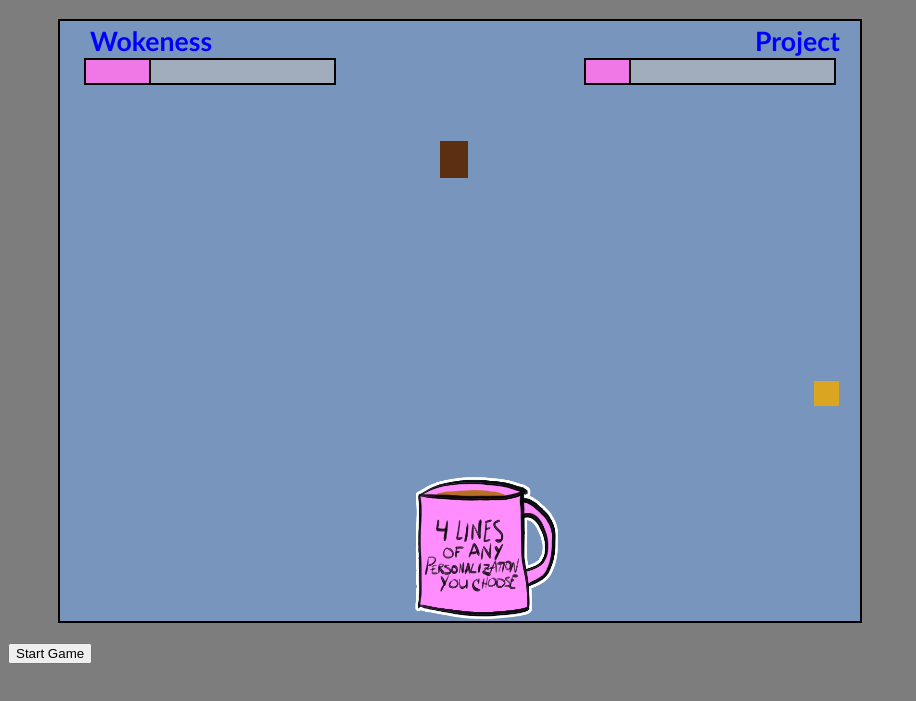
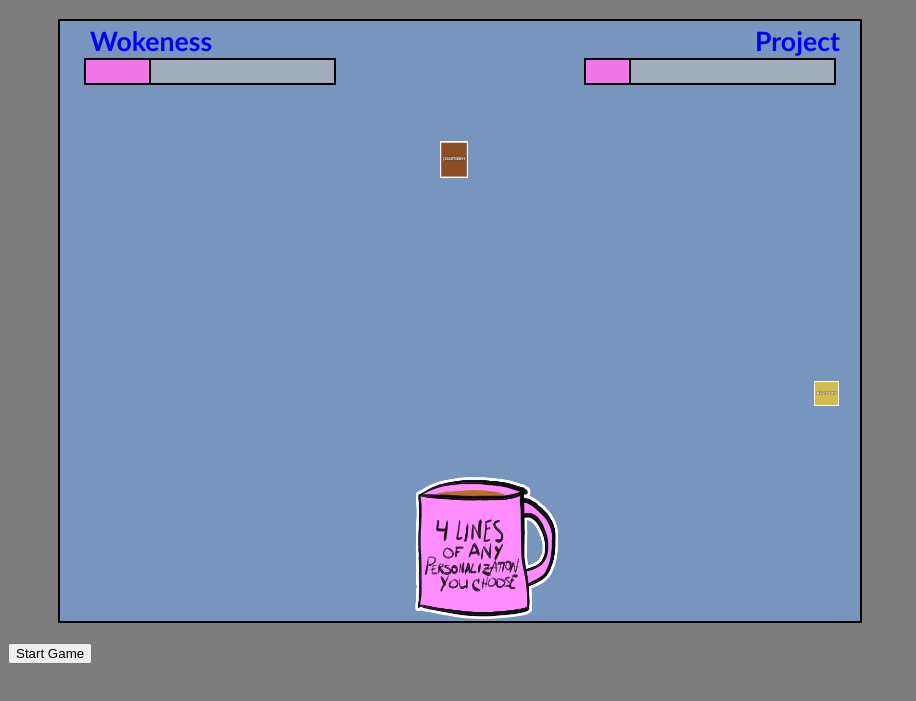
Before and after one commit to JetWolfv1/JetWolfv1-github.io, a plain HTML site: page index.html in a window 1280 px wide. Both pictures are taken after a click on the button "Start Game". Shown: the part 61-762 px from the top of the page, without its empty margins (0-916 px from the left). Drawn offline with Linux system fonts and the light colour scheme.

Commit message:
Hooked images to item generation

```diff
--- a/index.html
+++ b/index.html
@@ -5,7 +5,7 @@
     <meta http-equiv="X-UA-Compatible" content="IE=edge">
     <meta name="viewport" content="width=device-width, initial-scale=1.0">
     <link rel="stylesheet" href="css/style.css">
-    <title>Game Project</title>
+    <title>Stay Woke: The Epic Battle For Precious Seconds</title>
 </head>
 <body>
     <div id="main">
@@ -16,7 +16,14 @@
             <canvas id="canvas"></canvas>
             <img id="mug1" class="hidden" src="images/mug1.png" width="75"
              height="75">
+             <img id="refill" class="hidden" src="images/refill.png" width="75" height="75">
+             <img id="energy" class="hidden" src="images/nrg.png" width="75" height="75">
+             <img id="molecule" class="hidden" src="images/molecule.png" width="75" height="75">
+             <img id="sheep" class="hidden" src="images/sheep.png" width="75" height="75">
+             <img id="lullaby" class="hidden" src="images/lullaby.png" width="75" height="75">
+             <img id="pillow" class="hidden" src="images/pillow.png" width="75" height="75">
             <p><button id="start">Start Game</button></p>
+            <p><button class="hidden" id="replay">Play again?</button></p>
         </div>
     </div>
 
--- a/js/script.js
+++ b/js/script.js
@@ -1,6 +1,6 @@
 
+// Initial setting of the canvas and context
 const canvas = document.getElementById("canvas")
-// Setting the context
 const ctx = canvas.getContext("2d")
 
 // Takes the canvas CSS elements and puts them into the pixel
@@ -11,10 +11,17 @@ canvas.setAttribute("height", getComputedStyle(canvas)["height"])
 // Initial variables to select elements for DOM manipulation.
 const moveDisplay = document.getElementById("user-moves")
 const startBtn = document.getElementById("start")
+const replayBtn = document.getElementById("replay")
 // const hudMsg = document.getElementById("hudmessage")
 
-// Setting images to variables to make it easier to call them
+// Setting images to variables to easily call them
 const imgMug = document.getElementById("mug1")
+const imgRefill = document.getElementById("refill")
+const imgEnergy = document.getElementById("energy")
+const imgMolecule = document.getElementById("molecule")
+const imgSheep = document.getElementById("sheep")
+const imgLullaby = document.getElementById("lullaby")
+const imgPillow = document.getElementById("pillow")
 
 
 // Function to clear the game board
@@ -87,13 +94,14 @@ class PlayerMug {
 			}
 		}
 	}
-    // Function to draw mug, to be replaced by image theoretically.
+    // Function to draw mug, to be replaced by an image (theoretically!)
     // render = function() {
     //     ctx.fillStyle = this.color
     //     ctx.fillRect(this.x, this.y, this.width, this.height)
-    draw = function () {
-        ctx.drawImage(imgMug, this.x, this.y, this.width, this.height)
-    }
+    draw() {
+            ctx.drawImage(this.image, this.x, this.y, this.width, this.height)
+        }
+
 } // PlayerMug class close bracket
 
 // Initial creation of the player's mug gamepiece
@@ -103,11 +111,12 @@ const mug = new PlayerMug("basicMug", imgMug, 150, 150)
 // the caffeinated collectibles that the player will attempt
 // to capture.
 class WokeItem {
-    constructor(wokeName, wokeColor, wokeWidth, wokeHeight, wokeDropRate, wokeValue, x) {
+    constructor(wokeName, wokeImg, wokeColor, wokeWidth, wokeHeight, wokeDropRate, wokeValue, x) {
         this.id = randomNum(1, 2000)
         this.x = x,
         this.y = 0,
         this.name = wokeName,
+        this.image = wokeImg,
         this.color = wokeColor,
         this.width = wokeWidth,
         this.height = wokeHeight,
@@ -116,9 +125,10 @@ class WokeItem {
         this.dropped = false,
         this.alive = true
     }
-    draw = function() {
-        ctx.fillStyle = this.color
-        ctx.fillRect(this.x, this.y, this.width, this.height)
+    draw() {
+        ctx.drawImage(this.image, this.x, this.y, this.width, this.height)
+        // ctx.fillStyle = this.color
+        // ctx.fillRect(this.x, this.y, this.width, this.height)
     }
 }
 
@@ -132,7 +142,7 @@ class UserHUD {
         this.height = 25,
         this.border = "black"
     }
-    render = function () {
+    render() {
         ctx.fillStyle = this.color
         ctx.strokeStyle = this.border
         ctx.lineWidth = 2
@@ -151,7 +161,7 @@ class TextHUD {
         this.text = text
         // this.border = border
     }
-    render = function () {
+    render() {
         ctx.fillStyle = this.color
         // ctx.strokeStyle = this.border
         // ctx.lineWidth = 4
@@ -229,12 +239,12 @@ const wokeStuff = {
     // position on the x-axis
     makeWoke() {
         // console.log(`wokeItems has ${wokeItems.length} items at top of makeWoke`)
-        let refill = new WokeItem("refill", "rgb(92, 47, 17)", 28, 37, 30, 10, randomNum(0, canvas.width))
-        let energyDrink = new WokeItem("energyDrink", "blue", 25, 75, 40, 30, randomNum(0, canvas.width))
-        let molecule = new WokeItem("molecule", "teal", 100, 75, 20, 100, randomNum(0, canvas.width))
-        let sheep = new WokeItem("sheep", "white", 100, 100, 20, -10, randomNum(0, canvas.width))
-        let lullaby = new WokeItem("lullaby", "goldenrod", 25, 25, 30, -20, randomNum(0, canvas.width))
-        let pillow = new WokeItem("pillow", "rgb(145, 62, 161)", 75, 50, 40, -40, randomNum(0, canvas.width))
+        let refill = new WokeItem("refill", imgRefill, "rgb(92, 47, 17)", 28, 37, 30, 10, randomNum(0, canvas.width))
+        let energyDrink = new WokeItem("energyDrink", imgEnergy, "blue", 25, 75, 40, 30, randomNum(0, canvas.width))
+        let molecule = new WokeItem("molecule", imgMolecule, "teal", 100, 75, 20, 100, randomNum(0, canvas.width))
+        let sheep = new WokeItem("sheep", imgSheep, "white", 100, 100, 20, -10, randomNum(0, canvas.width))
+        let lullaby = new WokeItem("lullaby", imgLullaby, "goldenrod", 25, 25, 30, -20, randomNum(0, canvas.width))
+        let pillow = new WokeItem("pillow", imgPillow, "rgb(145, 62, 161)", 75, 50, 40, -40, randomNum(0, canvas.width))
 
         // Random number generator to determine which woke item will be
         // made next and pushed into the wokeItems array. Refills are more
@@ -282,9 +292,6 @@ const wokeStuff = {
     },
 
     // Renders the items from the array to the gameboard.
-    // **** put on timer?
-
-    // Renders the items from the array to the gameboard.
     drawWoke() {
         if (goodToDrop === true) {
         //     console.log("goodtodrop is false")
@@ -305,37 +312,6 @@ const wokeStuff = {
             }
         }
     },
-
-    //     for (let i = 0; i < wokeItems.length; i++) {
-    //         wokeItems[i].draw()
-    //         wokeItems[i].dropped = true
-    //         wokeItems[i].y += wokeItems[i].rate
-    //     }
-    // },
-
-    // drawWoke() {
-    //     // console.log("drawWoke fired")
-    //     // Randomzing the item dropped
-    //     let i = randomNum(1, (wokeItems.length - 1))
-    //     // console.log("random number", i)
-    //     if (wokeItems[i].id === lastDrop) {
-    //         // console.log("last drop(match):", lastDrop)
-    //         // console.log("item just dropped, waiting")
-    //     } else {
-    //         // console.log("last drop(no match):", lastDrop)
-    //         wokeItems[i].draw()
-    //         console.log(`dropped: ${wokeItems[i].name} with rate ${wokeItems[i].rate} and id# ${wokeItems[i].id} from index ${i}`)
-    //         wokeItems[i].y += wokeItems[i].rate
-    //         lastDrop = wokeItems[i].id
-    //     }
-    // },
-
-        // Drops wokeItems sequentially, changing to random.
-        // for (let i = 0; i < wokeItems.length; i++) {
-        //     wokeItems[i].draw()
-        //     wokeItems[i].y += wokeItems[i].rate
-        //     console.log(`dropped: ${wokeItems[i].name} from index ${i}`)
-        // }
 
     // Collision detection for each of the items on the gameboard.
     detectHit() {
@@ -426,9 +402,6 @@ const clearDead = () => {
 // ***** Put in a check on the gameloop? One that checks timers/counters
 // and fires if they're ready, otherwise stuff goes too fast.
 
-const checkTimers = () => {
-    // stuff'll go here for keeping track of the game's timing
-}
 
 // The main gameloop, runs every gameLoopInterval and drives primary
 // actions of the game
@@ -446,6 +419,7 @@ const gameLoop = () => {
         stopGame()
     } else {
         // These are the things that will happen every tick.
+        //
         // Runs the check for removal of the "dead" items
         clearDead()
         // Clear the canvas
@@ -454,18 +428,13 @@ const gameLoop = () => {
         // Update the player HUD bars
         wokeBarUpdate()
         projBarUpdate()
-        // Updates the player with the mug's x,y position
-        // moveDisplay.textContent = "Mug position: " + mug.x + ", " + mug.y
         // Draws the falling items on the gameboard
         wokeStuff.drawWoke()
-        // Create the player's mug
-        // Placed after the collectibles so the mug will be the top layer
+        // Create the player's mug. Placed after the collectibles so the
+        // mug will be the top layer
         mug.draw()
         mug.moveMug()
         wokeStuff.detectHit()
-        // console.log("can I get speed from in the gameloop?", wokeItems[0].rate)
-        // will need a timer or some sort of checker to control how often this fires
-        // checkTimers()
     }
 } // gameLoop end bracket
 
@@ -484,22 +453,21 @@ const startStuff = {
             setTimeout(gameLoopInterval = setInterval(gameLoop, 60), 1000)
             setTimeout(makeWokeInterval = setInterval(wokeStuff.makeWoke, 500), 10000)
             setInterval(() => {goodToDrop = true}, 500)
-            // goodToDrop = true, 1000
         }
     },
 }
-
-// Setting the timed items so we can control them.
-// const makeWokeInterval = setInterval(wokeStuff.makeWoke, 500)
-// const drawWokeInterval = setInterval(wokeStuff.drawWoke, randomNum(100, 1000))
-// const projectBarInterval = setInterval(wokeUpdate--, 1000)
-// const wokeBarInterval = setInterval(projUpdate++, 1000)
 
 // Function to perform end of game checks and actions
 const stopGame = () => {
     clearInterval(gameLoopInterval)
     clearInterval(makeWokeInterval)
     clearCanvas()
+    startBtn.className = "hidden"
+    replayBtn.className = "block"
+
+    // startBtn
+    // replayBtn
+
     if (youWin === true) {
         winnerText.render()
     } else {
@@ -517,24 +485,25 @@ document.addEventListener("DOMContentLoaded", function () {
     // setTimeout(stopGame, 10000)
     // listens for the start button to be clicked
     startBtn.addEventListener("click", startStuff.startGame)
-    // startBtn.addEventListener("click", startStuff.startGame)
 })
 
 // detects when a key is pressed
-document.addEventListener('keydown', (e) => {
+document.addEventListener("keydown", (e) => {
     // when the key is pressed, change the direction
     // according to the setDirection HeroCrawler method
     mug.setDirection(e.key)
 })
 
 // detects when a key is released
-document.addEventListener('keyup', (e) => {
+document.addEventListener("keyup", (e) => {
     // now if any of the keys that are released correspond to a movement key
     // change the corresponding direction to false
-    if (['a', 'd'].includes(e.key)) {
+    if (["a", "d"].includes(e.key)) {
         mug.unsetDirection(e.key)
     }
 })
+
+// replayBtn.addEventListener("click", location.reload())
 
 
 //
```
Also changed, not shown: images/lullaby.png (added), images/molecule.png (added), images/nrg.png (added), images/pillow.png (added), images/refill.png (added), images/sheep.png (added).
